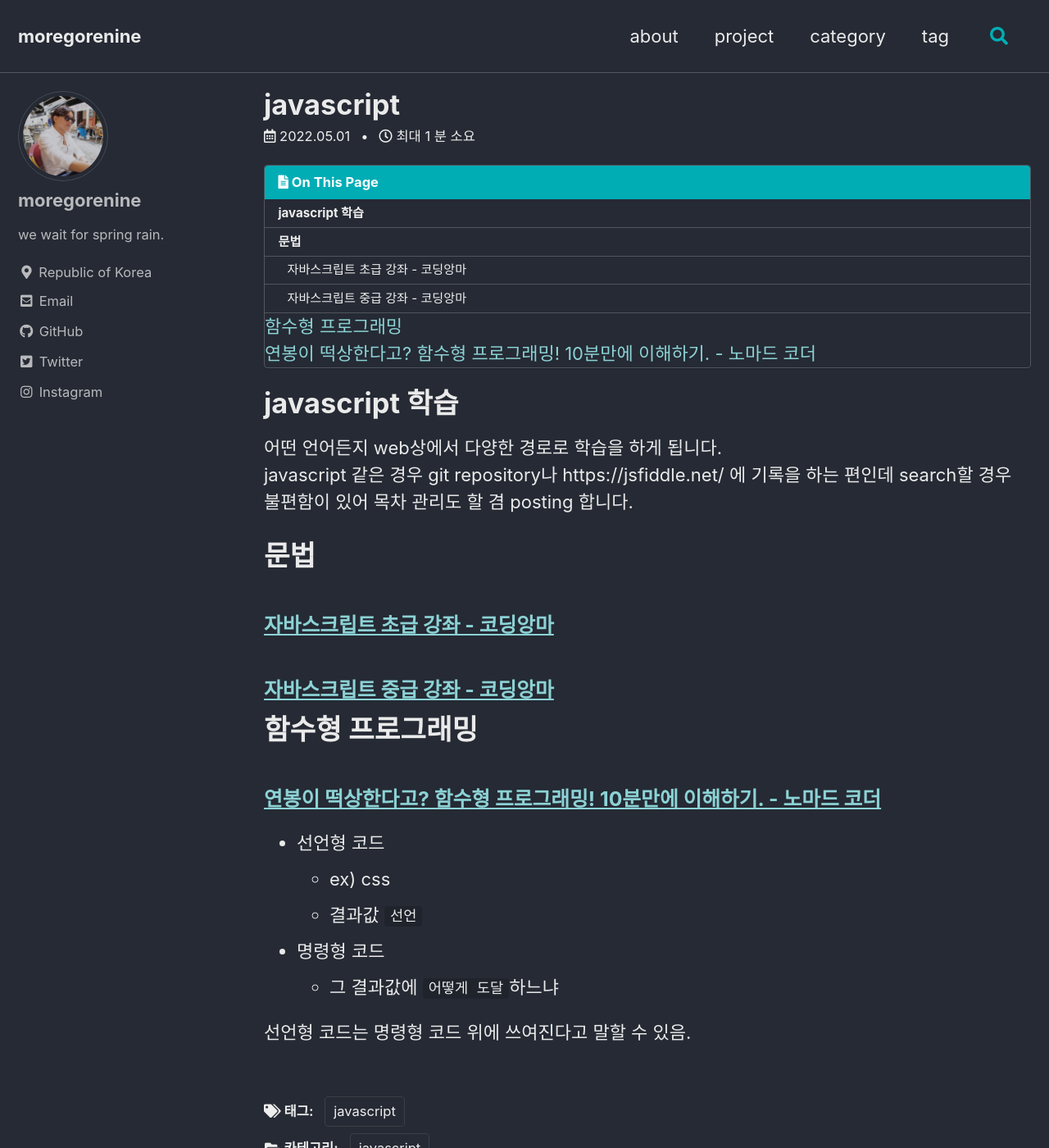
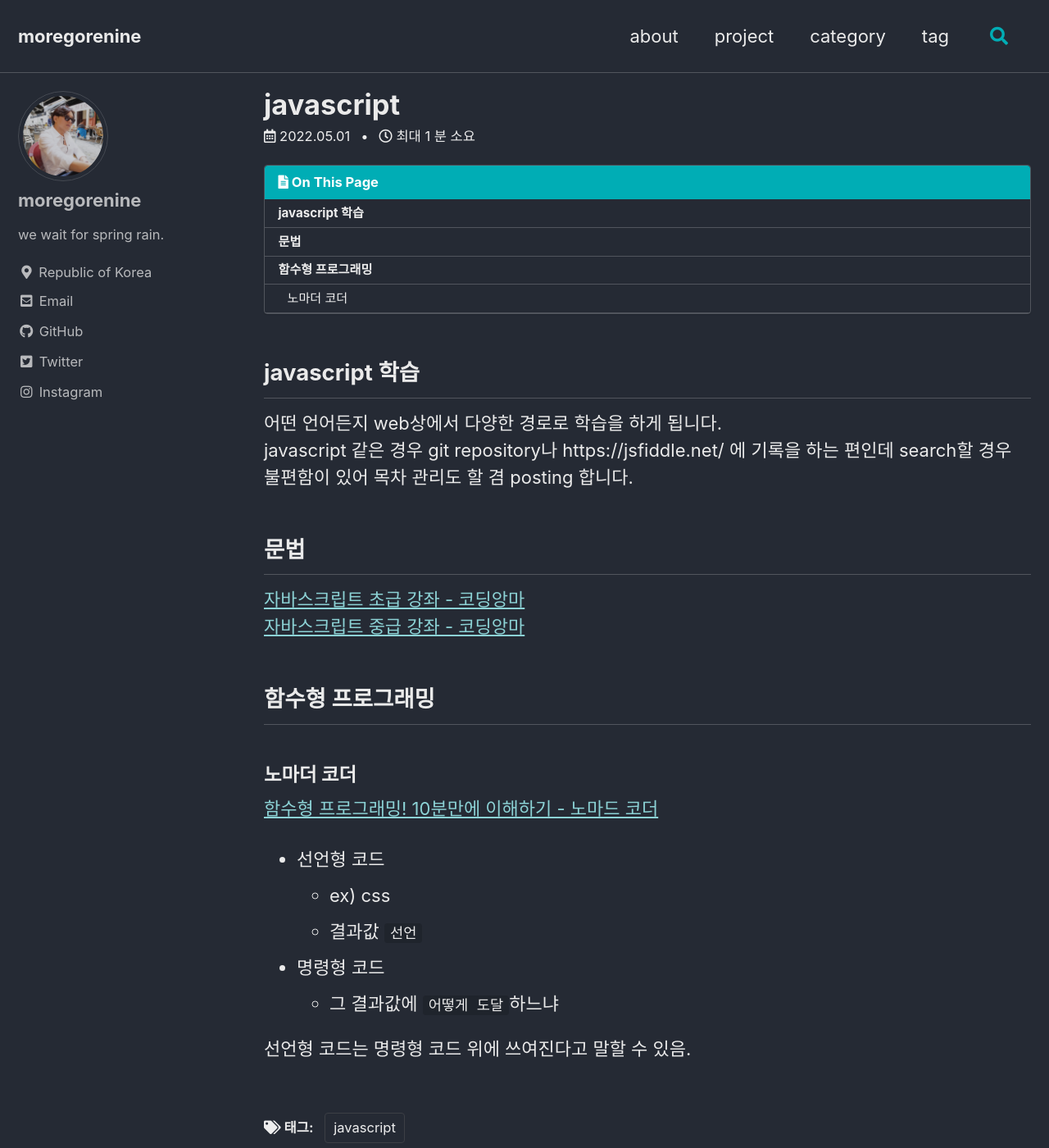
Before and after one commit to moregorenine/moregorenine.github.io, a Jekyll site: the page built from _posts/javascript/2022-5-1-javascript.md, in a window 1280 px wide and 1400 px high. Shown: the whole window at 82% size. Built offline with Jekyll 4.4.1, drawn with Linux system fonts in a browser that asks for light colours; cached includes are drawn as plain includes; comment, search, counter and statistics services are not loaded.

Commit message:
update javascript

```diff
--- a/_posts/javascript/2022-5-1-javascript.md
+++ b/_posts/javascript/2022-5-1-javascript.md
@@ -10,16 +10,19 @@ toc: true
 toc_sticky: true
 ---
 
-# javascript 학습
+## javascript 학습
 어떤 언어든지 web상에서 다양한 경로로 학습을 하게 됩니다.
 javascript 같은 경우 git repository나 https://jsfiddle.net/ 에 기록을 하는 편인데 search할 경우 불편함이 있어 목차 관리도 할 겸 posting 합니다.
 
-# 문법
-### [자바스크립트 초급 강좌 - 코딩앙마](https://www.youtube.com/playlist?list=PLZKTXPmaJk8JDicsOyY2cTcwXmBa-ZceI)
-### [자바스크립트 중급 강좌 - 코딩앙마](https://www.youtube.com/playlist?list=PLZKTXPmaJk8JZ2NAC538UzhY_UNqMdZB4)
+## 문법
+[자바스크립트 초급 강좌 - 코딩앙마](https://www.youtube.com/playlist?list=PLZKTXPmaJk8JDicsOyY2cTcwXmBa-ZceI)
+[자바스크립트 중급 강좌 - 코딩앙마](https://www.youtube.com/playlist?list=PLZKTXPmaJk8JZ2NAC538UzhY_UNqMdZB4)
 
-# 함수형 프로그래밍
-### [연봉이 떡상한다고? 함수형 프로그래밍! 10분만에 이해하기. - 노마드 코더](https://www.youtube.com/watch?v=7aEQLvvnQIY&t=13s)
+
+## 함수형 프로그래밍
+#### 노마더 코더
+[함수형 프로그래밍! 10분만에 이해하기 - 노마드 코더](https://www.youtube.com/watch?v=7aEQLvvnQIY&t=13s)
+
 - 선언형 코드
   - ex) css
   - 결과값 `선언`
```
